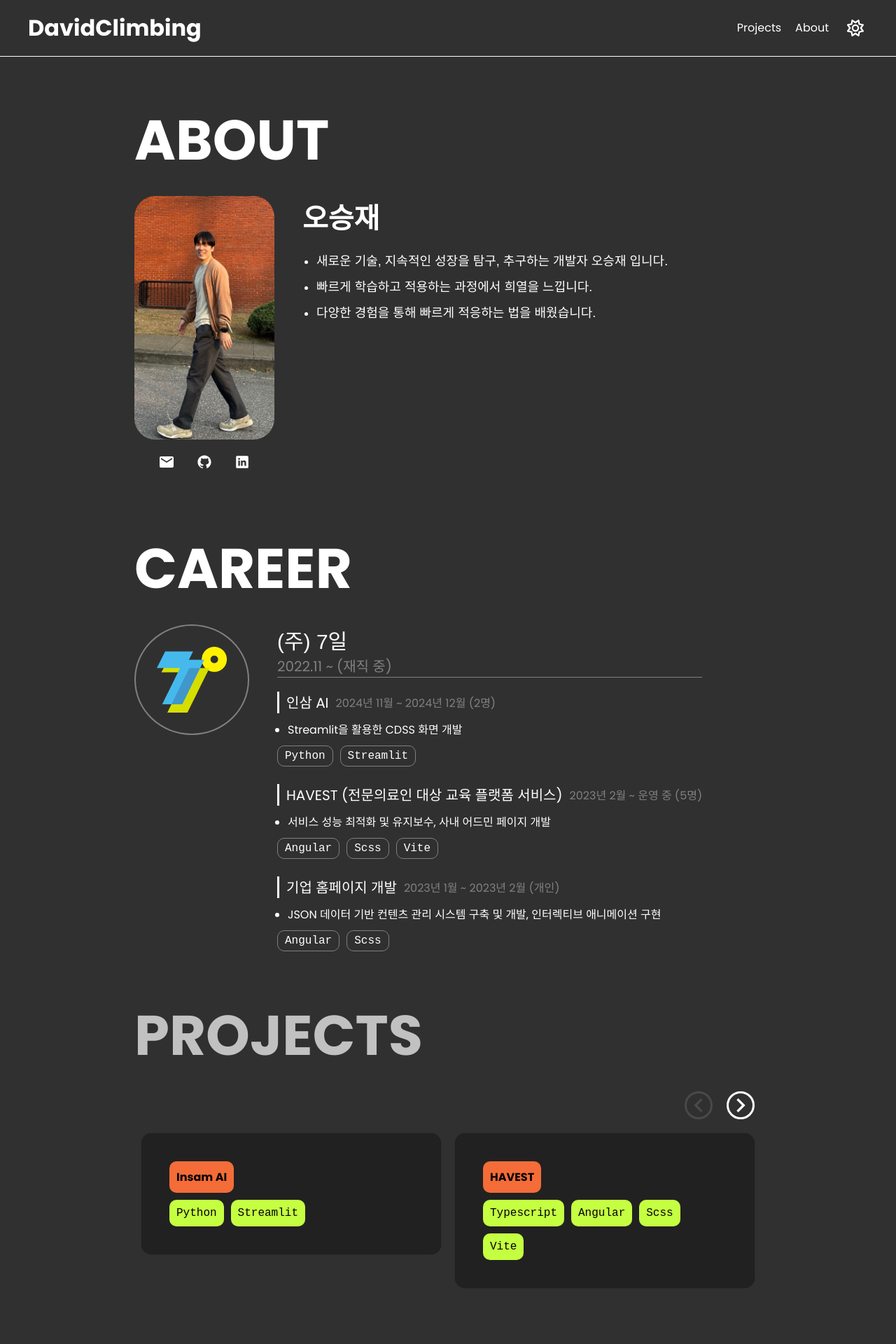
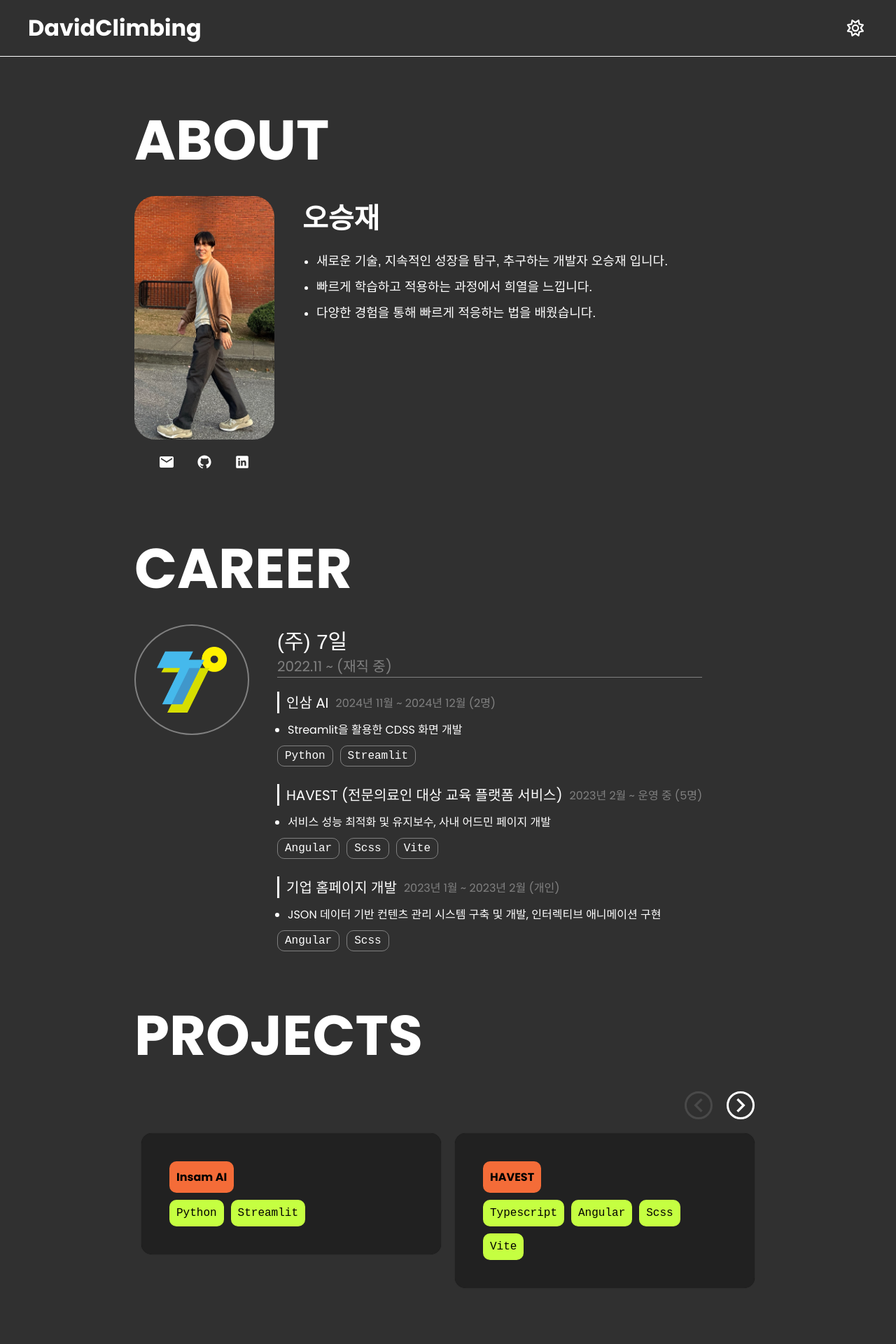
Before and after one commit to davidclimbing/DevFolio, an Angular app: page / in a window 1280 px wide. Shown: the top 1920 px of the page at 70% size. Built offline with nearby package versions, Linux system fonts and the light colour scheme.

Commit message:
remove junks

```diff
--- a/src/app/components/header/header.component.html
+++ b/src/app/components/header/header.component.html
@@ -10,8 +10,8 @@
       </button>
     } @else {
       <nav class="header__nav-wrap">
-        <a class="header__nav" [routerLink]="['/', 'projects']">Projects</a>
-        <a class="header__nav" [routerLink]="['/', 'about']">About</a>
+<!--        <a class="header__nav" [routerLink]="['/', 'projects']">Projects</a>-->
+<!--        <a class="header__nav" [routerLink]="['/', 'about']">About</a>-->
         <button class="header__theme-button" type="button" (click)="toggleTheme()">
           @if (this.defaultTheme) {
             <svg class="header__theme-icon" xmlns="http://www.w3.org/2000/svg" viewBox="0 0 384 512" width="24" height="24">
@@ -31,8 +31,8 @@
     <div class="header__mobile-nav-wrap" [ngClass]="isCollapsed ? 'header__mobile-nav-wrap--active' : ''">
       <nav class="header__mobile-nav" (click)="toggleVerticalMenuBar()">
         <a class="header__mobile-nav" [routerLink]="['/']">Home</a>
-        <a class="header__mobile-nav" [routerLink]="['/', 'projects']">Projects</a>
-        <a class="header__mobile-nav" [routerLink]="['/', 'about']">About</a>
+<!--        <a class="header__mobile-nav" [routerLink]="['/', 'projects']">Projects</a>-->
+<!--        <a class="header__mobile-nav" [routerLink]="['/', 'about']">About</a>-->
       </nav>
     </div>
   }
--- a/src/app/components/projects/projects.component.html
+++ b/src/app/components/projects/projects.component.html
@@ -1,6 +1,6 @@
 <section class="projects" [ngClass]="currentDevice ? 'projects--' + currentDevice : ''">
   <div class="projects__wrap" [ngClass]="isExpanded ? 'projects__wrap--expanded' : ''">
-    <h2 class="projects__title" [routerLink]="['/', 'projects']">PROJECTS</h2>
+    <h2 class="projects__title">PROJECTS</h2>
 
     <div class="projects__content-wrap" #slide>
       @if (!isExpanded) {
--- a/src/app/components/projects/projects.component.scss
+++ b/src/app/components/projects/projects.component.scss
@@ -43,18 +43,13 @@
       display: inline-flex;
       flex-direction: column;
       justify-content: start;
-      color: mat.m2-get-color-from-palette($foreground, secondary-text);
+      color: mat.m2-get-color-from-palette($foreground, base);
       font-size: 80px;
       font-weight: 800;
       line-height: 80px;
       text-decoration: none;
       padding-bottom: 40px;
       margin: 0;
-      cursor: pointer;
-
-      &:hover {
-        color: mat.m2-get-color-from-palette($foreground, base);
-      }
     }
 
     &__content-wrap {
--- a/src/styles.scss
+++ b/src/styles.scss
@@ -12,8 +12,6 @@
 html, body {
   height: 100%;
   min-height: 100%;
-  //background-color: theme(background);
-  //background-color: rgb(21, 19, 18);
 }
 
 html {
```
